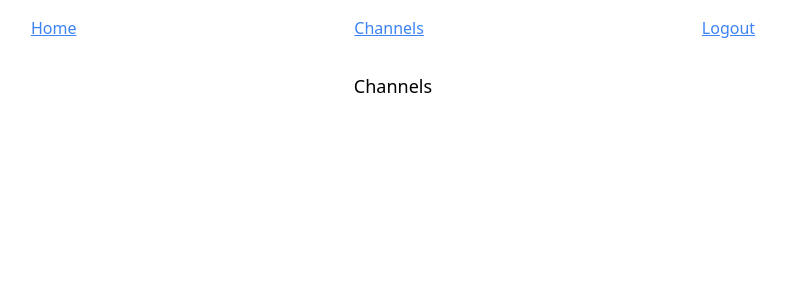
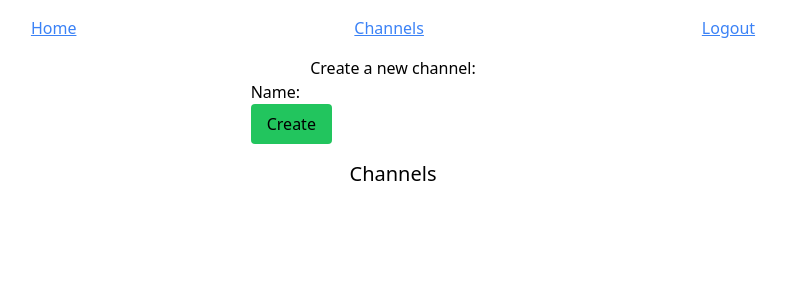
Before and after one commit to evanhesketh/django-seenit, a Django app: page /channels/ in a window 1280 px wide. Shown: the top 300 px of the page, without its empty margins (247-1033 px from the left). Run offline with Django 4.2, Linux system fonts and the light colour scheme; the visitor is signed in with stand-in values (Sample User, id 1); data that the repository does not hold is empty; some libraries are stand-ins or nearby versions.

Commit message:
add create channel form to channel list

```diff
--- a/seenit/forms.py
+++ b/seenit/forms.py
@@ -1,6 +1,6 @@
 from django.forms import ModelForm
 from django.contrib.auth.forms import UserCreationForm
-from .models import User, Post, Comment
+from .models import User, Post, Comment, Channel
 
 
 class RegisterForm(UserCreationForm):
@@ -19,3 +19,9 @@
     class Meta:
         model = Comment
         fields = ["text"]
+
+
+class ChannelForm(ModelForm):
+    class Meta:
+        model = Channel
+        fields = ['name']
--- a/seenit/templates/seenit/channel_list.html
+++ b/seenit/templates/seenit/channel_list.html
@@ -1,4 +1,6 @@
 {% extends "base.html" %}
+
+{% load tailwind_filters %}
 
 {% block title %}Channels{% endblock %}
 
@@ -8,7 +10,17 @@
 
 {% block content %}
   <div class="flex flex-col items-center">
-    <h1 class="text-lg my-4">Channels</h1>
+    <p>Create a new channel:</p>
+    <form
+          action="{% url 'seenit:create_channel' %}"
+          method="POST"
+        >
+          {% csrf_token %}
+
+          {{ form|crispy }}
+          <button class="bg-green-500 py-2 px-4 rounded">Create</button>
+        </form>
+    <h1 class="text-xl my-4">Channels</h1>
 
     <ul>
       {% for channel in channel_list %}
--- a/seenit/urls.py
+++ b/seenit/urls.py
@@ -12,7 +12,7 @@
     path("users/<int:pk>/", login_required(views.UserDetailView.as_view()),
          name="user_detail"),
     path("create_channel/",
-         login_required(views.ChannelCreateView.as_view()),
+         login_required(views.create_channel),
          name="create_channel"),
     path("channels/", login_required(
         views.ChannelListView.as_view()), name="channels"),
--- a/seenit/views.py
+++ b/seenit/views.py
@@ -6,11 +6,10 @@
 from django.contrib.auth.decorators import login_required
 from django.contrib import messages
 from django.views import View
-from django.views.generic.edit import CreateView
 from django.views.generic.detail import SingleObjectMixin
 from django.views.generic import ListView, DetailView, FormView
 
-from .forms import RegisterForm, PostForm, CommentForm
+from .forms import RegisterForm, PostForm, CommentForm, ChannelForm
 from .models import User, Channel, Post, Comment
 
 ###############################################################################
@@ -68,18 +67,17 @@
 # Channel views
 
 
-class ChannelCreateView(CreateView):
-    """Form for creating a new channel.
+def create_channel(request):
+    """Handle creating a new channel
     If successful, redirect to homepage
-    Otherwise, present form
     """
 
-    model = Channel
-    fields = ["name"]
-    template_name = 'seenit/channel_form.html'
-
-    def get_success_url(self):
-        return reverse('seenit:home')
+    if request.method == "POST":
+        form = ChannelForm(request.POST)
+        if form.is_valid():
+            form.save()
+        return HttpResponseRedirect(reverse('seenit:channels'))
+    return HttpResponseForbidden()
 
 
 class ChannelListView(ListView):
@@ -87,6 +85,11 @@
 
     template_name = 'seenit/channel_list.html'
     context_object_name = 'channel_list'
+
+    def get_context_data(self, **kwargs):
+        context = super().get_context_data(**kwargs)
+        context['form'] = ChannelForm()
+        return context
 
     def get_queryset(self):
         return Channel.objects.all()
```
